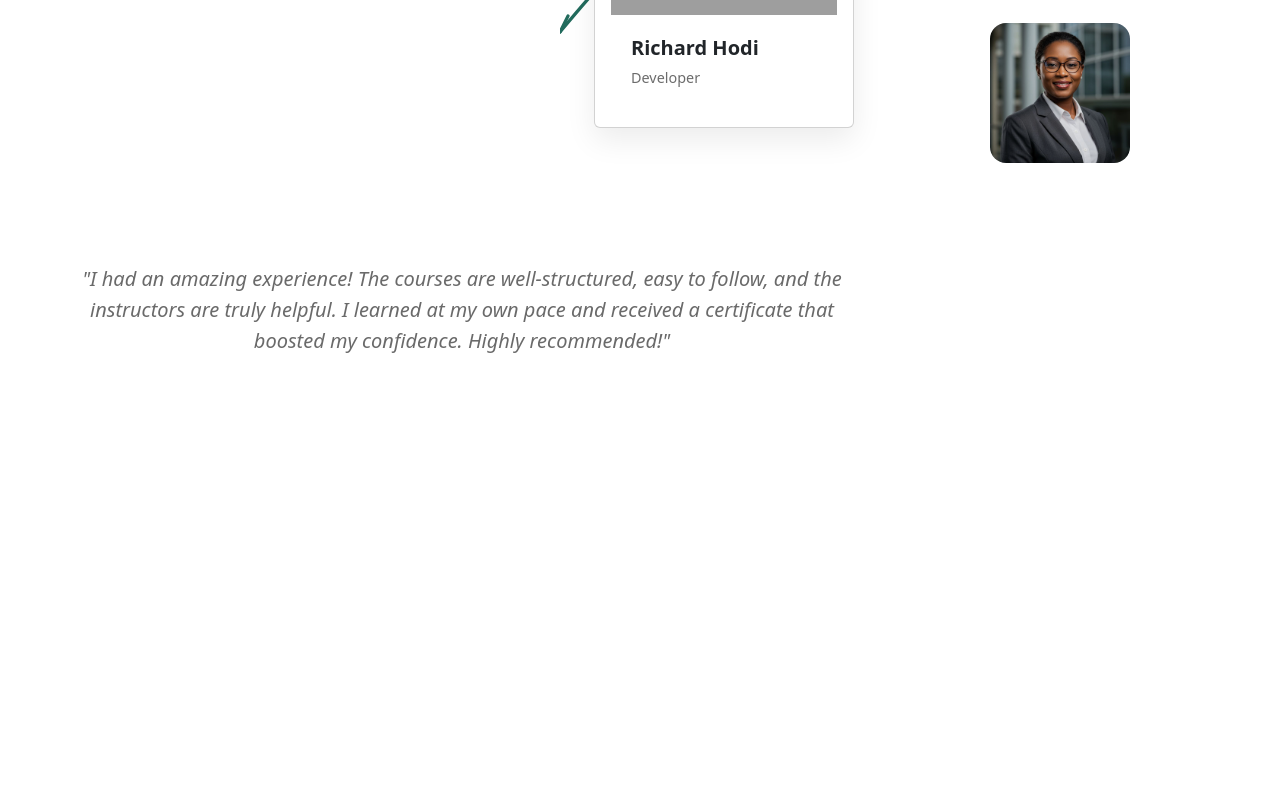
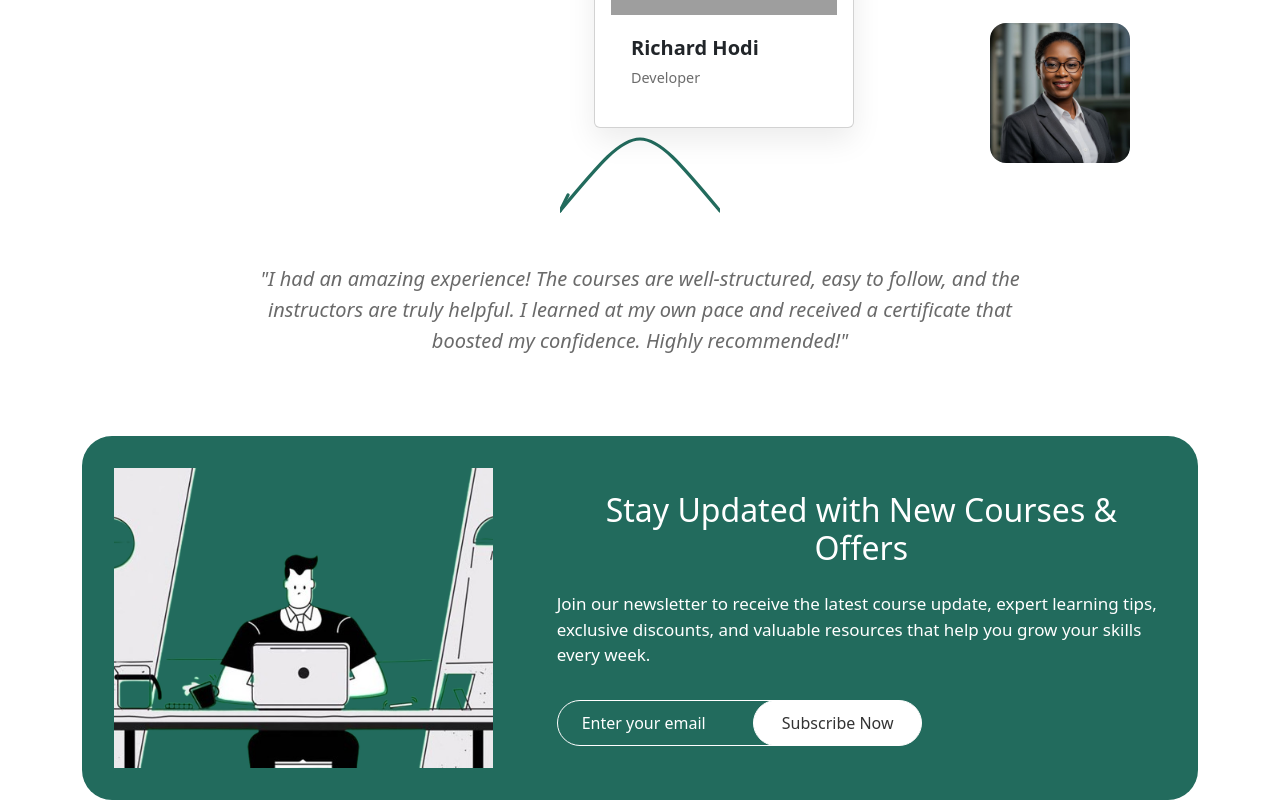
Before and after one commit to collins-dev1/business_app, a React (Create React App) app: page / in a window 1280 px wide. Shown: the part 3449-4249 px from the top of the page. Before the commit the page ends 3821 px from the top, so only its background shows below. Built offline with nearby package versions, Linux system fonts and the light colour scheme; grey boxes are pictures that could not be loaded.

Commit message:
ninth commit

```diff
--- a/src/App.js
+++ b/src/App.js
@@ -6,6 +6,7 @@ import Service from './Service';
 import Education from './Education';
 import Works from './Works';
 import Testimony from './Testimony';
+import Subscribe from './Subscribe';
 
 function App() {
   return (
@@ -17,6 +18,7 @@ function App() {
        <Education/>
        <Works/>
        <Testimony/>
+       <Subscribe/>
       </div>
 
     </div>
--- /dev/null
+++ b/src/Subscribe.js
@@ -0,0 +1,29 @@
+import React from "react";
+import illus from "../src/images/illustration.png";
+import { Button } from "react-bootstrap";
+
+const Subscribe = () => {
+  return (
+    <div>
+      <div className="sub-cont">
+        <div className="sub-img">
+            <img src={illus} />
+        </div>
+        <div className="sub-text">
+          <h4>Stay Updated with New Courses & Offers</h4>
+          <p>
+            Join our newsletter to receive the latest course update, expert
+            learning tips, exclusive discounts, and valuable resources that help
+            you grow your skills every week.
+          </p>
+          <div className="sub-form">
+            <input type="text" id="in" className="form-control" placeholder="Enter your email"/>
+            <Button className="cta-button2">Subscribe Now</Button>
+          </div>
+        </div>
+      </div>
+    </div>
+  );
+};
+
+export default Subscribe;
--- a/src/Testimony.js
+++ b/src/Testimony.js
@@ -103,12 +103,14 @@ const Testimony = () => {
           </svg>
         </div>
       </div>
-      <p class="quote">
+      <div className="text-quote">
+        <p class="quote">
         "I had an amazing experience! The courses are well‑structured, easy to
         follow, and the instructors are truly helpful. I learned at my own pace
         and received a certificate that boosted my confidence. Highly
         recommended!"
       </p>{" "}
+      </div>
     </div>
   );
 };
--- a/src/index.css
+++ b/src/index.css
@@ -369,7 +369,7 @@ code {
       /* flip arrow so it points upward toward the card */
       transform: translateX(-50%) rotate(180deg);
       /* move slightly closer to the card after flip */
-      top: calc(var(--avatar) * 2.15);
+      top: 30rem;
     }
     .arrow svg{width:160px;height:120px;display:block}
     .arrow path{stroke:var(--brand);stroke-width:4;fill:none;stroke-linecap:round}
@@ -382,6 +382,77 @@ code {
       text-align: center;
       font-style: italic;
       line-height: 1.55;
+    }
+
+    .text-quote{
+      display: flex;
+      flex-direction: column;
+      justify-content: center;
+      align-items: center;
+    }
+
+    .sub-cont{
+      padding: 2rem;
+      background-color: #226b5d;
+      border-radius: 30px;
+      display: flex;
+      flex-direction: row;
+      justify-content: center;
+      align-items: center;
+      gap: 4rem;
+      margin-top: 4rem;
+    }
+
+    .sub-img{
+      width: 800px;
+      height: 300px;
+    }
+
+    .sub-img img{
+      width: 100%;
+      height: 100%;
+      object-fit: cover;
+    }
+
+    .sub-text{
+      display: flex;
+      flex-direction: column;
+      gap: 1rem;
+      color: #fff;
+      justify-content: flex-start;
+      align-items: flex-start;
+    }
+
+    .sub-text h4{
+      font-size: 32px;
+    }
+
+    .sub-text p{
+      text-align: start;
+      font-size: 17px;
+    }
+
+    .sub-form{
+      display: flex;
+      flex-direction: row;
+      width: 60%;
+    }
+
+    .sub-form input{
+      background-color: transparent;
+      border-radius: 50px;
+      border: 1px solid #fff;
+      padding-inline: 1.5rem;
+    }
+
+    .sub-form input::placeholder{
+      color: #fff;
+    }
+
+    .sub-form button{
+      margin-left: -5rem;
+      width: 60%;
+
     }
 
     /* ---------- Responsive tweaks ---------- */
```
Also changed, not shown: src/images/illustration.png (added).
